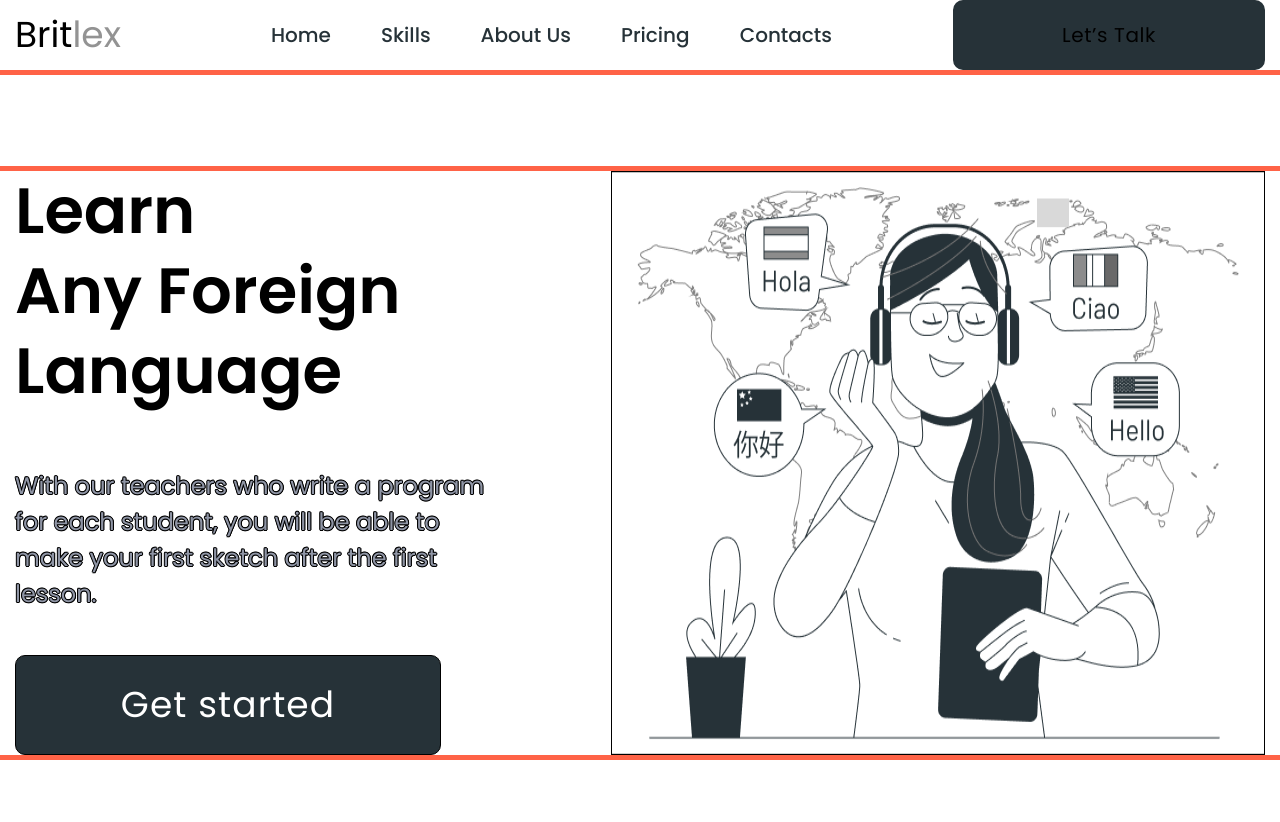
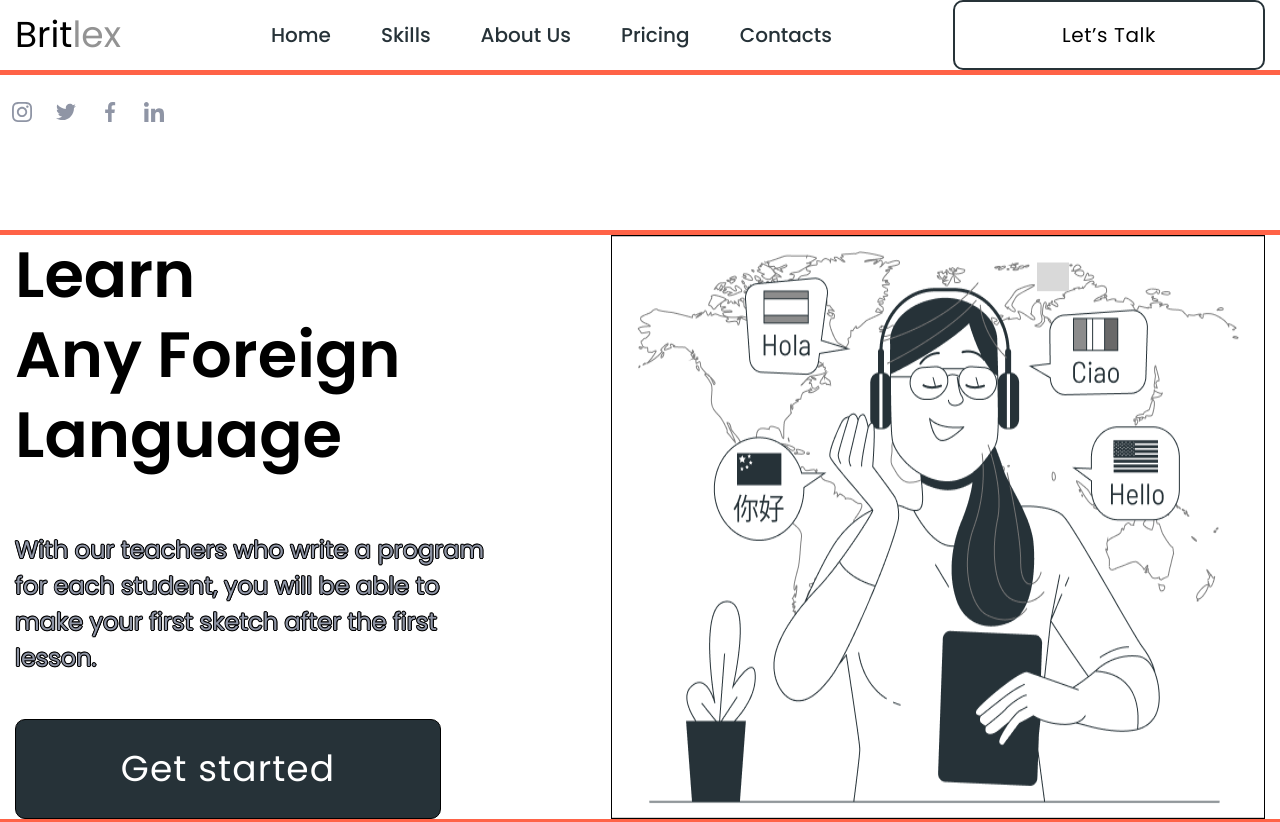
Before and after one commit to this-is-git/bc-49, a plain HTML site: page index.html in a window 1280 px wide. Shown: the top 822 px of the page. Drawn offline with nearby package versions, Linux system fonts and the light colour scheme.

Commit message:
practic width svg

```diff
--- a/css/styles.css
+++ b/css/styles.css
@@ -124,6 +124,7 @@ body {
   border: 2px solid var(--min-title-color);
   border-radius: 10px;
   min-width: 312px;
+  background-color: transparent;
 }
 
 /* Hero */
@@ -309,3 +310,72 @@ body {
   max-width: 260px;
   margin-top: auto;
 }
+
+/* .item-box {
+  display: flex;
+}
+
+.icons {
+  padding-top: 20px;
+}
+
+.item-icon {
+  max-width: 270px;
+}
+
+.icon {
+  fill: #afb1b8;
+}
+
+.icon-link,
+.icon-link {
+  width: 44px;
+  height: 44px;
+  border-radius: 50%;
+  display: flex;
+  align-items: center;
+  justify-content: center;
+}
+
+.icon-link:hover,
+.icon-link:focus {
+  background-color: #2196f3;
+}
+
+.icon-link:hover .icon,
+.icon-link:focus .icon {
+  fill: #fff;
+} */
+
+.item-box {
+  display: flex;
+}
+
+.icons {
+  padding-top: 20px;
+}
+
+.item-icon {
+  max-width: 270px;
+}
+
+.icon-link,
+.icon-link {
+  width: 44px;
+  height: 44px;
+  border-radius: 50%;
+  display: flex;
+  align-items: center;
+  justify-content: center;
+  color: #8f95a5;
+}
+
+.icon {
+  fill: currentColor;
+}
+
+.icon-link:hover,
+.icon-link:focus {
+  background-color: #2196f3;
+  color: #fff;
+}
--- a/index.html
+++ b/index.html
@@ -49,6 +49,39 @@
       </div>
     </header>
     <main>
+      <section class="icons">
+        <ul>
+          <li class="item-icon">
+            <ul  class="item-box">
+              <li>
+                <a class="icon-link" href="">
+                <svg class="icon" width="20" height="20">
+                <use href="./images/symbol-defs.svg#icon-insta">
+              </svg>
+            </a></li>
+              <li>
+                <a class="icon-link" href="" aria-label="твітер">
+                <svg class="icon" width="20" height="20">
+                <use href="./images/symbol-defs.svg#icon-twitter">
+              </svg>
+            </a></li>
+              <li>
+                <a class="icon-link" href="">
+                <svg class="icon" width="20" height="20">
+                <use href="./images/symbol-defs.svg#icon-facebook">
+              </svg>
+            </a></li>
+              <li>
+                <a class="icon-link" href="">
+                <svg class="icon" width="20" height="20">
+                <use href="./images/symbol-defs.svg#icon-linkedin">
+                </svg>
+                </a>
+              </li>
+            </ul>
+          </li>
+        </ul>
+      </section>
       <section class="hero">
         <div class="container hero-wrapper">
           <div class="hero-content">
```
Also changed, not shown: images/symbol-defs.svg (added).
